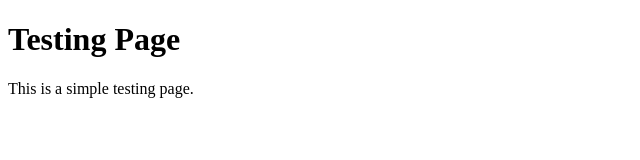
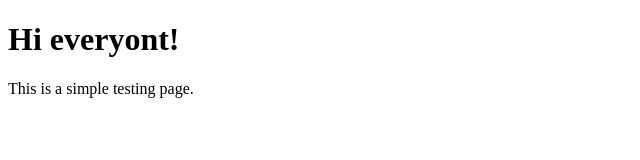
Before and after one commit to vanntha-02/testing, a plain HTML site: page index.html in a window 1280 px wide. Shown: the whole page, without its empty margins (0-640 px from the left). Drawn offline with Linux system fonts and the light colour scheme.

Commit message:
added hi

```diff
--- a/index.html
+++ b/index.html
@@ -6,7 +6,7 @@
     <title>Document</title>
 </head>
 <body>
-    <h1>Testing Page</h1>
+    <h1>Hi everyont!</h1>
     <p>This is a simple testing page.</p>
 </body>
 </html>
```
